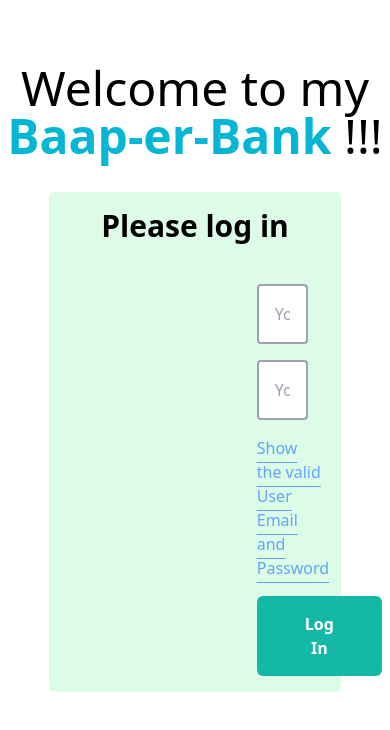
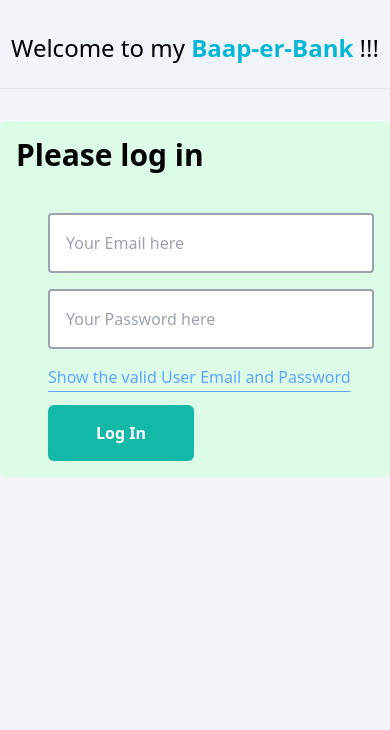
Before and after one commit to Saidur07/interactive-bank-website, a plain HTML site: page index.html in a window 390 px wide. Drawn offline with nearby package versions, Linux system fonts and the light colour scheme.

Commit message:
Styles added

```diff
--- a/index.html
+++ b/index.html
@@ -10,18 +10,18 @@
     <script src="https://cdn.tailwindcss.com"></script>
 </head>
 
-<body>
-    <header>
-        <h1 class="text-5xl text-center mt-16"> Welcome to my <span
-                class="font-semibold text-cyan-500">Baap-er-Bank</span> !!!</h1>
+<body class="bg-slate-100">
+    <header class="w-full">
+        <h1 class=" text-center mt-8 text-2xl md:text-3xl lg:text-5xl md:-16"> Welcome to my <span
+                class="font-semibold text-cyan-500">Baap-er-Bank</span> !!!</h1><br> <hr>
     </header>
     <main>
-        <section class="bg-green-100 w-3/4 mx-auto mt-8 rounded-md p-4">
-            <h3 class="text-3xl font-semibold mb-4 text-center">Please log in</h3> <br>
-            <div class="ml-48">
-                <input id="user-email" class="border-2 block border-gray-400 w-3/4 mb-4 p-4 rounded " type="email"
+        <section class="bg-green-100 w-full mx-auto mt-8 rounded-md p-4 md:w-3/4">
+            <h3 class="text-3xl font-semibold mb-4 text-left md:text-center">Please log in</h3> <br>
+            <div class="md:ml-48 ml-8">
+                <input id="user-email" class="border-2 block border-gray-400 w-full mb-4 p-4 rounded md:w-3/4" type="email"
                     name="" id="" placeholder="Your Email here" required>
-                <input id="user-password" class="border-2 block border-gray-400 w-3/4 mb-4 p-4 rounded " type="password"
+                <input id="user-password" class="border-2 block border-gray-400 w-full mb-4 p-4 rounded md:w-3/4" type="password"
                     name="" id="" placeholder="Your Password here" required>
                 <p class="text-blue-400 underline underline-offset-8 mb-4 cursor-pointer hover:text-orange-400"
                     id="showBtn">Show the valid User Email and Password</p>
```
Also changed, not shown: banking.html (+7 -7 lines).
